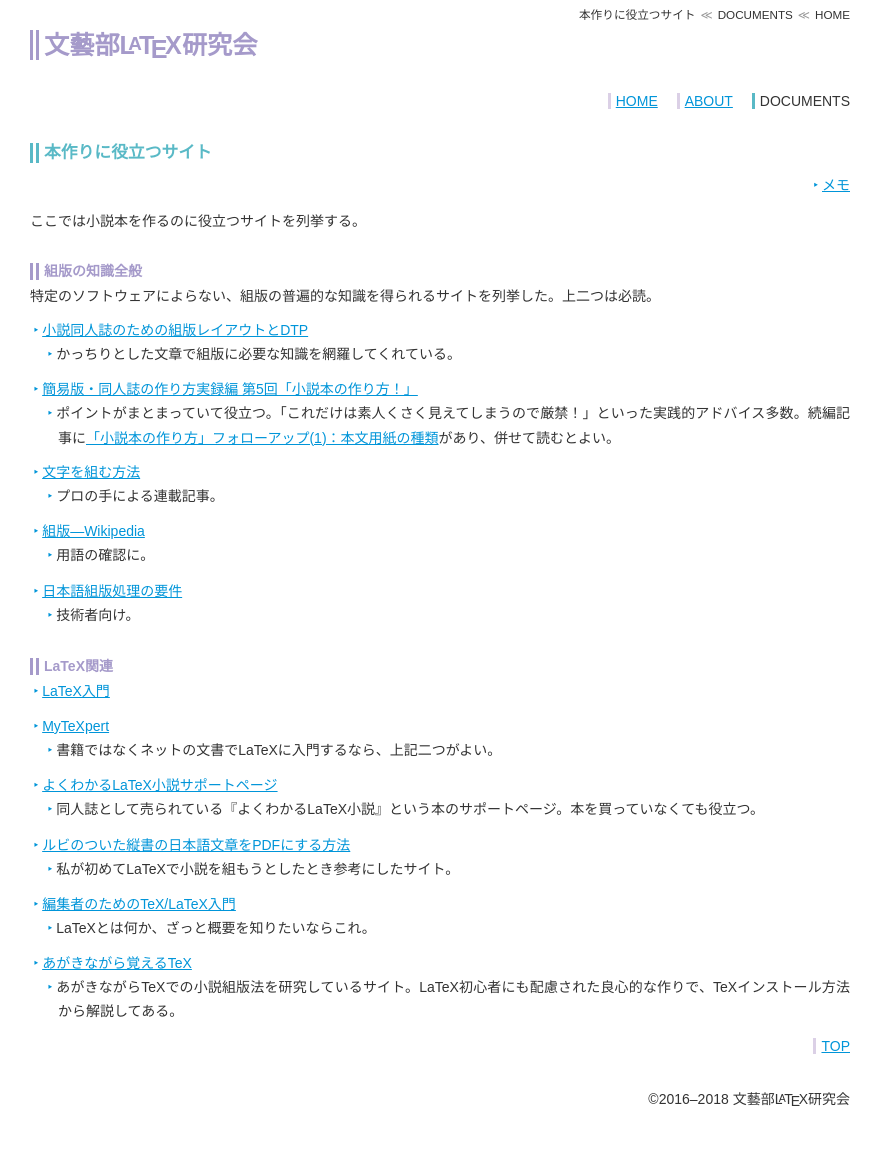
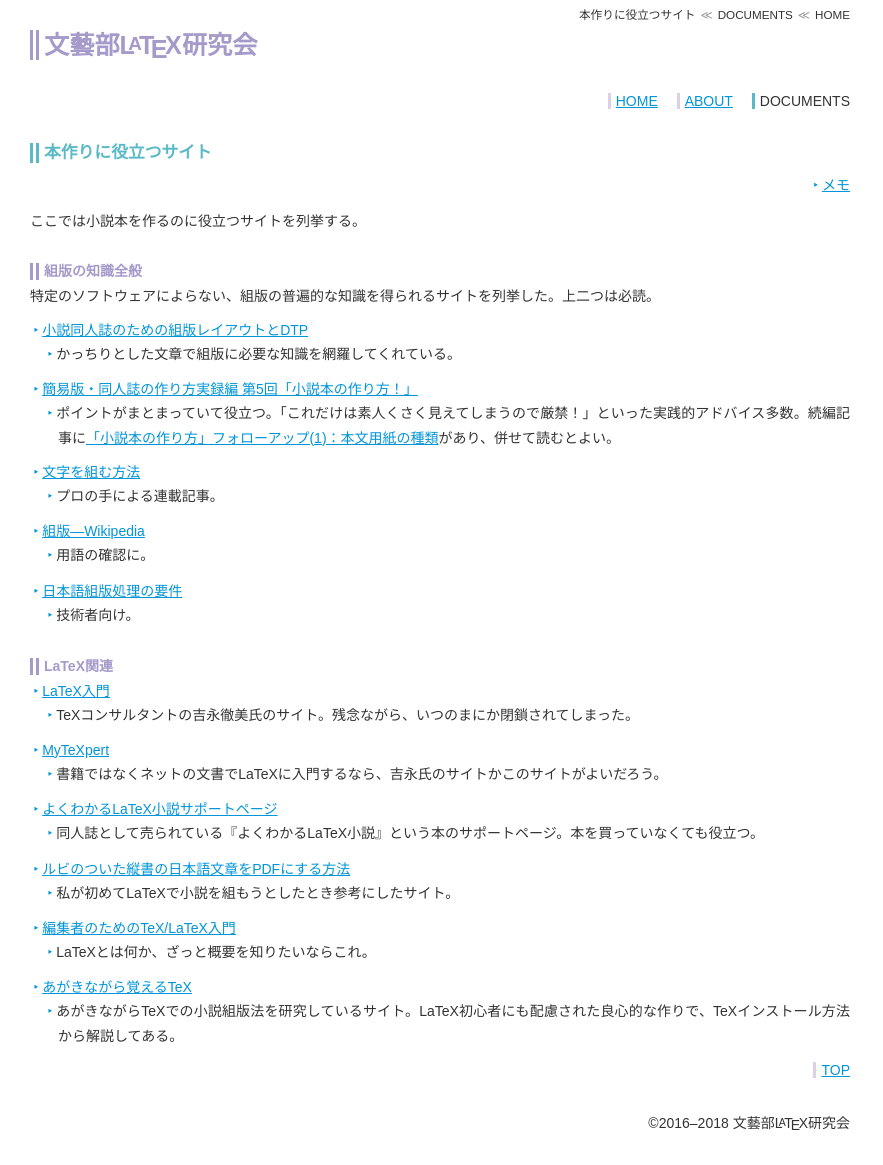
Before and after one commit to qdaibungei/latex, a Jekyll site: the page built from docs/_posts/2017-02-25-bookmake.md, in a window 1280 px wide. Shown: the whole page, without its empty margins (0-883 px from the left). Built offline with Jekyll 4.4.1, drawn with Linux system fonts in a browser that asks for light colours; before the commit the page ends 1141 px from its top, so only the background shows below that.

Commit message:
Update 2017-02-25-bookmake.md

```diff
--- a/docs/_posts/2017-02-25-bookmake.md
+++ b/docs/_posts/2017-02-25-bookmake.md
@@ -22,8 +22,9 @@ tags: メモ
 
 ### LaTeX関連
 * [LaTeX入門](http://www.h4.dion.ne.jp/~latexcat/intro/intro-index.html)
+	- TeXコンサルタントの吉永徹美氏のサイト。残念ながら、いつのまにか閉鎖されてしまった。
 * [MyTeXpert](https://mytexpert.osdn.jp)
-	- 書籍ではなくネットの文書でLaTeXに入門するなら、上記二つがよい。
+	- 書籍ではなくネットの文書でLaTeXに入門するなら、吉永氏のサイトかこのサイトがよいだろう。
 * [よくわかるLaTeX小説サポートページ](http://p-act.sakura.ne.jp/PARALLEL_ACT/LaTeX-Dojin/)
 	- 同人誌として売られている『よくわかるLaTeX小説』という本のサポートページ。本を買っていなくても役立つ。
 * [ルビのついた縦書の日本語文章をPDFにする方法](http://nyancleap.net/novels/novelskill/rubypdf.html)
```
